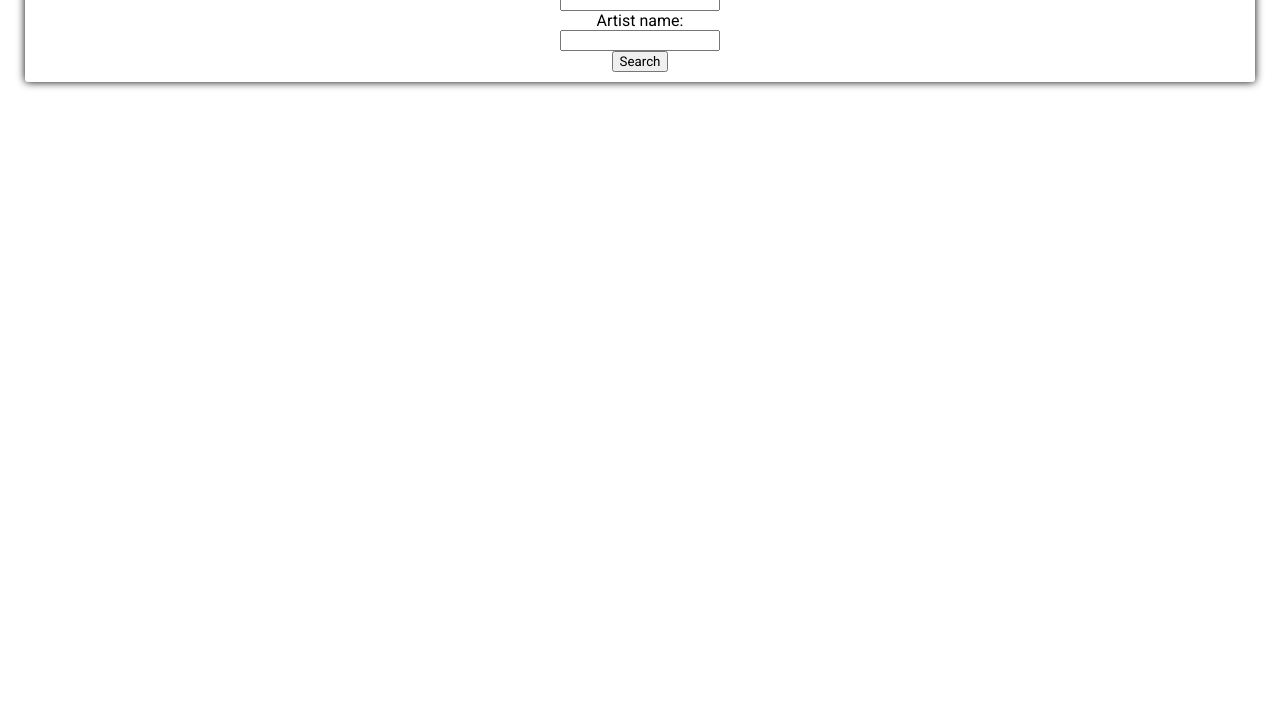
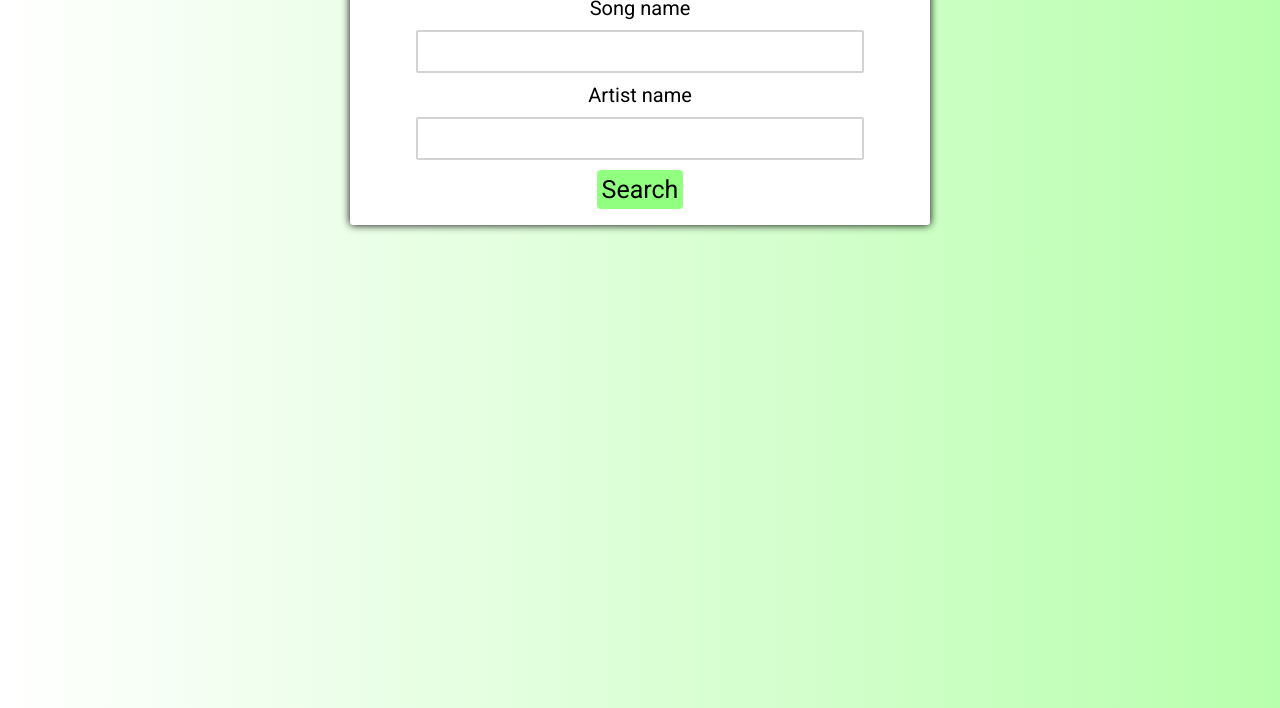
Before and after one commit to zottwickel/Karaoke_Time, a plain HTML site: page index.html in a window 1280 px wide. Shown: the part 92-800 px from the top of the page. Drawn offline with nearby package versions, Linux system fonts and the light colour scheme.

Commit message:
add styles

```diff
--- a/index.css
+++ b/index.css
@@ -1,17 +1,25 @@
 * {
     font-family: 'Roboto', sans-serif;
     margin: 0;
+    box-sizing: border-box;
+}
+
+body {
+    background-image: linear-gradient(to right, white, #B8FFAD);
 }
 
 #call {
+    background-color: white;
     margin: 25px;
     padding: 10px;
+    padding-bottom: 16px;
     box-shadow: 0 0 8px black;
     text-align: center;
     border-radius: 3px;
 }
 
 .response {
+    background-color: white;
     margin: 25px;
     padding: 10px;
     box-shadow: 0 0 8px black;
@@ -22,3 +30,60 @@
 h2, h3 {
     margin: 5px;
 }
+
+h1 {
+    font-size: 35px;
+    margin-bottom: 12px;
+}
+
+.input {
+    font-size: 25px;
+    width: 80%;
+    padding: 5px;
+    margin-top: 10px;
+    margin-bottom: 10px;
+    border: 2px solid lightgray;
+    border-radius: 2px;
+    background-color: white;
+}
+
+label {
+    font-size: 20px;
+}
+
+#submit {
+    font-size: 25px;
+    padding: 5px;
+    border: none;
+    border-radius: 4px;
+    background-color: #91FF80;
+}
+
+@media only screen and (min-width: 426px) {
+    h2 {
+        font-size: 30px;
+    }
+
+    h3 {
+        font-size: 25px;
+    }
+
+    .text {
+        font-size: 20px;
+    }
+}
+
+@media only screen and (min-width: 630px) {
+
+    #call {
+        width: 580px;
+        margin-left: auto;
+        margin-right: auto;
+    }
+
+    .response {
+        width: 580px;
+        margin-left: auto;
+        margin-right: auto;
+    }
+}
--- a/views.js
+++ b/views.js
@@ -4,10 +4,10 @@ function setUp() {
             <section id="call">
                 <h1>Karaoke Time</h1>
                 <form id="search">
-                    <label for="song">Song name:</label><br>
-                    <input id="song" type="text" required><br>
-                    <label for="artist">Artist name:</label><br>
-                    <input id="artist" type="text" required><br>
+                    <label for="song">Song name</label><br>
+                    <input class="input" id="song" type="text" required><br>
+                    <label for="artist">Artist name</label><br>
+                    <input class="input" id="artist" type="text" required><br>
                     <input id="submit" type="submit" value="Search">
                 </form>
             </section>
@@ -18,7 +18,7 @@ function setUp() {
                 </div>
             </section>
         </main>
-    `
+    `;
 }
 
 function lyrics(lyricObject) {
@@ -30,11 +30,12 @@ function lyrics(lyricObject) {
         <div class="text">
             <p>${lyricObject.lyrics}</p>
         </div>
-    `
+    `;
 }
 
 function video(videoId) {
-    return `
-        <iframe width="250" height="140.625" src="https://www.youtube.com/embed/${videoId}" frameborder="0" allow="accelerometer; autoplay; encrypted-media; gyroscope; picture-in-picture" allowfullscreen></iframe>
-    `
+    if (window.screen.width >= 630) {
+        return `<iframe id="player" width="560" height="315" src="https://www.youtube.com/embed/${videoId}" frameborder="0" allow="accelerometer; autoplay; encrypted-media; gyroscope; picture-in-picture" allowfullscreen></iframe>`;
+    }
+    return `<iframe id="player" width="250" height="140.625" src="https://www.youtube.com/embed/${videoId}" frameborder="0" allow="accelerometer; autoplay; encrypted-media; gyroscope; picture-in-picture" allowfullscreen></iframe>`;
 }
```
